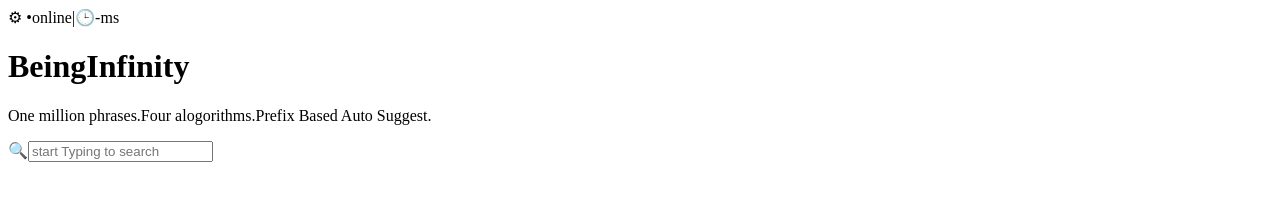
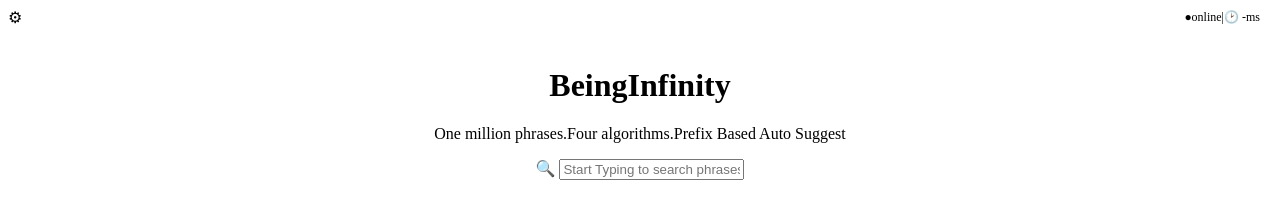
Before and after one commit to Greeshmitha20/autosuggest, a website: page frontend/pages/AutoSuggest.html in a window 1280 px wide. Drawn offline with Linux system fonts and the light colour scheme.

Commit message:
alignment

```diff
--- a/frontend/pages/AutoSuggest.html
+++ b/frontend/pages/AutoSuggest.html
@@ -4,16 +4,22 @@
 <head>
     <meta charset="UTF-8">
     <meta name="viewport" content="width=device-width, initial-scale=1.0">
+    <link rel="stylesheet" href="autosuggest.css">
     <title>Document</title>
 </head>
 
 <body>
-    <span>&#9881;</span>
-    <span>&#x2022;online|&#x1F552;-ms</span>
-    <div id="home-intro">
-        <h1>BeingInfinity</h1>
-        <p id="p1 ">One million phrases.Four alogorithms.Prefix Based Auto Suggest.</p>
-        <span>&#128269;<input placeholder="start Typing to search" id="search-input"></span>
+    <!-- <p id="upper text">&#9881; &#9679;online|&#128337; -ms</p> -->
+    <div id="upper">
+        <span>&#9881;</span>
+        <span>&#9679;online|&#128337; -ms</span>
+    </div>
+
+    <!--span is used to continue text or elements print in same line unlike div used to break the lines-->
+    <div id="searchbar">
+        <h1 id="biheading">BeingInfinity</h1>
+        <p>One million phrases.Four algorithms.Prefix Based Auto Suggest</p>
+        <p>&#128269; <input type="text" id="search bar" placeholder="Start Typing to search phrases"></p>
     </div>
 </body>
 
--- /dev/null
+++ b/frontend/pages/Autosuggest.css
@@ -0,0 +1,18 @@
+#upper {
+    display: flex;
+    align-items: center;
+}
+
+#upper span:last-child {
+    position: fixed;
+    and top: 20px;
+    right: 20px;
+    font-size: 12px;
+    margin-left: auto;
+    display: flex;
+}
+
+#searchbar {
+    text-align: center;
+    margin-top: 40px;
+}
```
